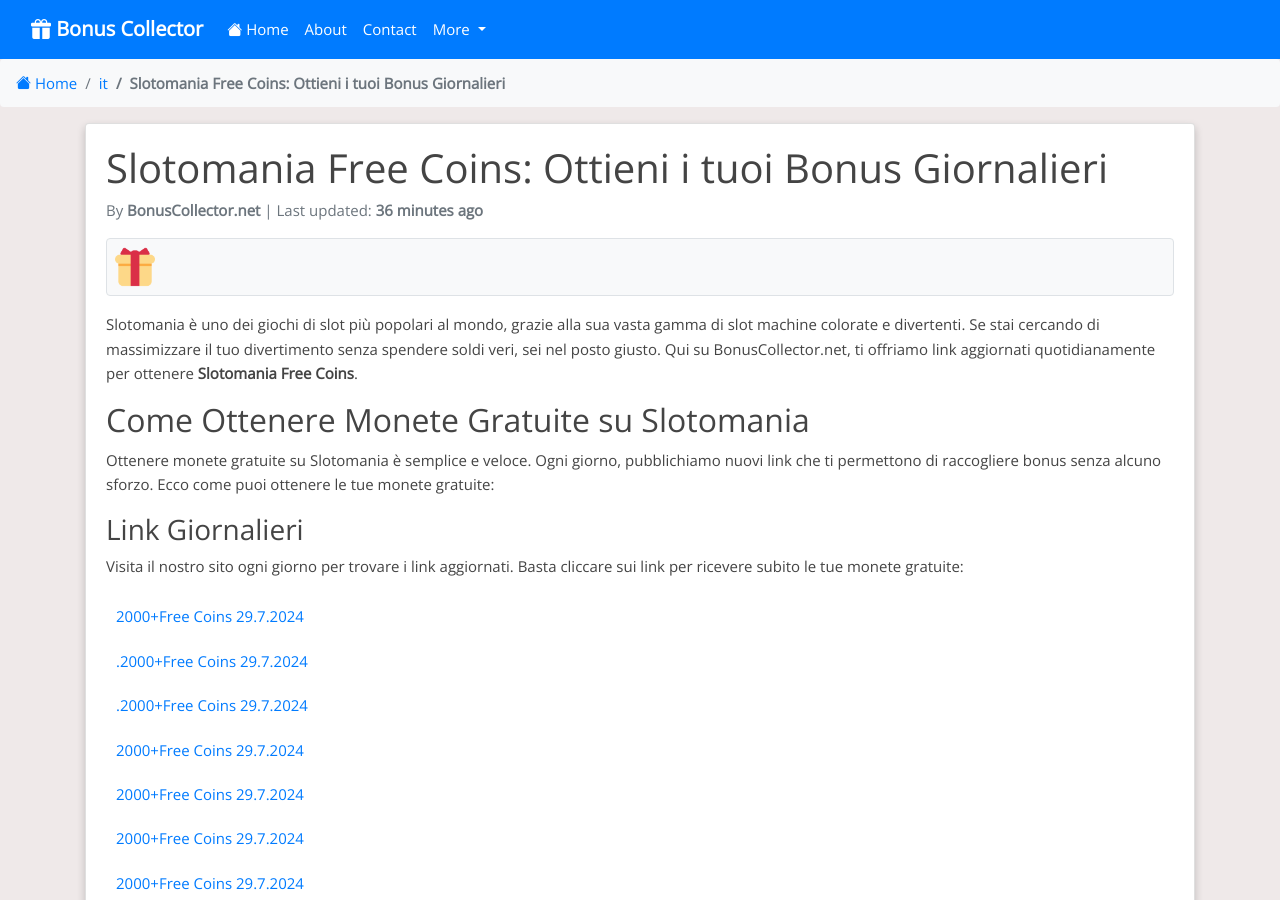
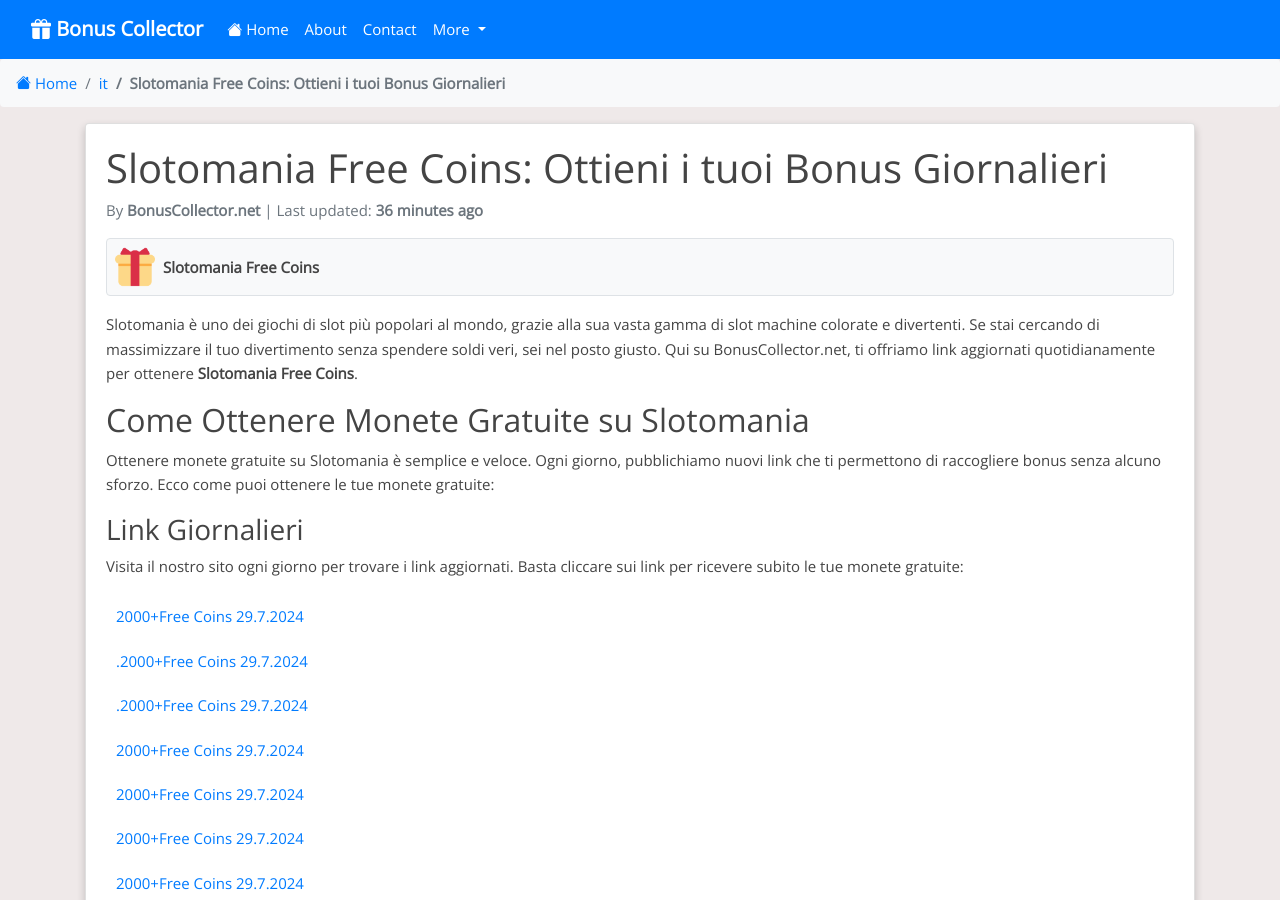
Before and after one commit to Prollad99/bs-net, a Jekyll site: the page built from it/_posts/2024-07-21-slotomania.md, in a window 1280 px wide and 900 px high. Built offline with Jekyll 4.4.1, drawn with Linux system fonts in a browser that asks for light colours; nearby versions of some CDN libraries; comment, search, counter and statistics services are not loaded.

Commit message:
Update 2024-07-21-slotomania.md

```diff
--- a/it/_posts/2024-07-21-slotomania.md
+++ b/it/_posts/2024-07-21-slotomania.md
@@ -9,6 +9,8 @@
 permalink: /it/slotomania-free-coins/
 image: /assets/images/gifts.svg
 include_file: slotomania.html
+manifest: /manifests/it/slotomania.json
+app_name: "Slotomania Free Coins"
 ---
 
 Slotomania è uno dei giochi di slot più popolari al mondo, grazie alla sua vasta gamma di slot machine colorate e divertenti. Se stai cercando di massimizzare il tuo divertimento senza spendere soldi veri, sei nel posto giusto. Qui su BonusCollector.net, ti offriamo link aggiornati quotidianamente per ottenere **Slotomania Free Coins**.
```
